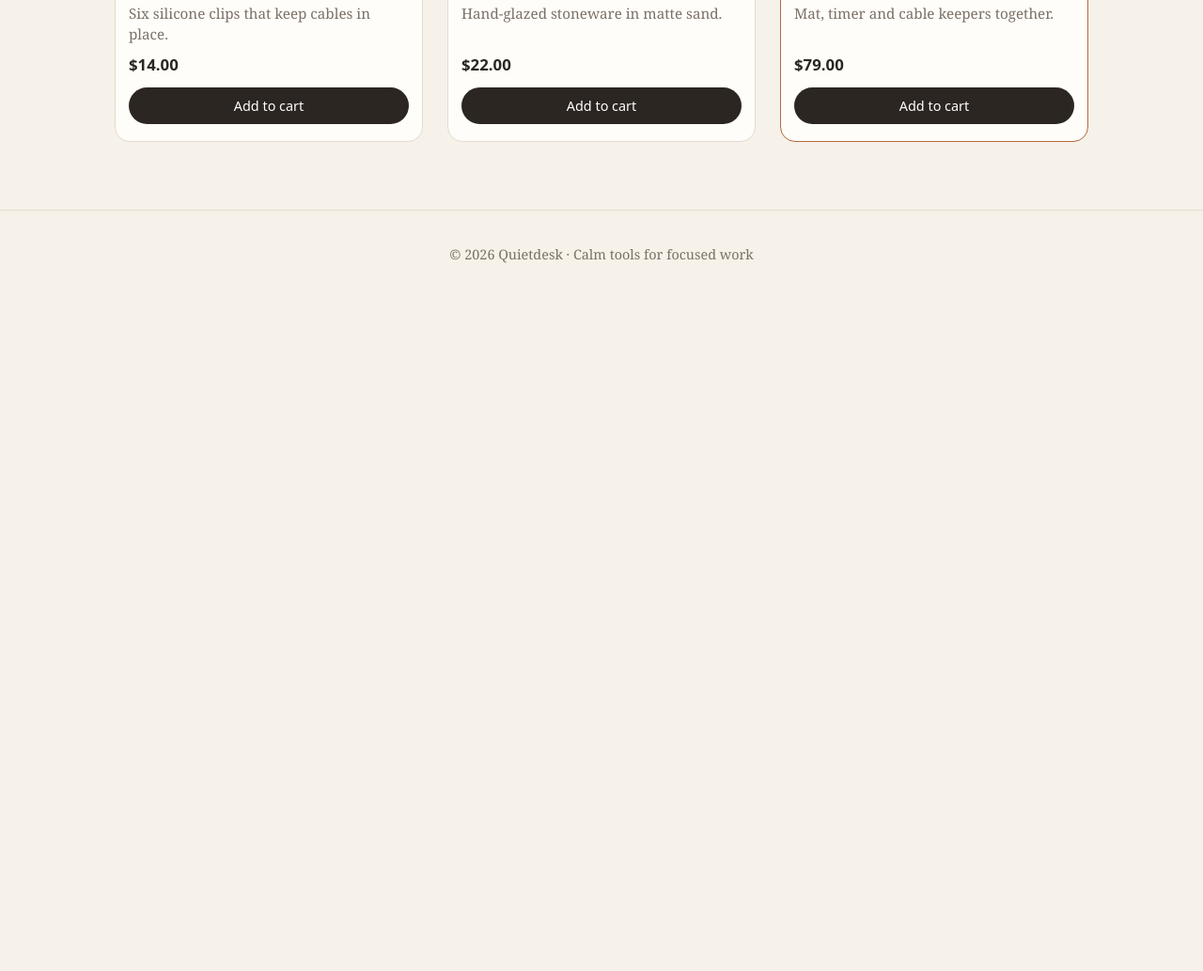
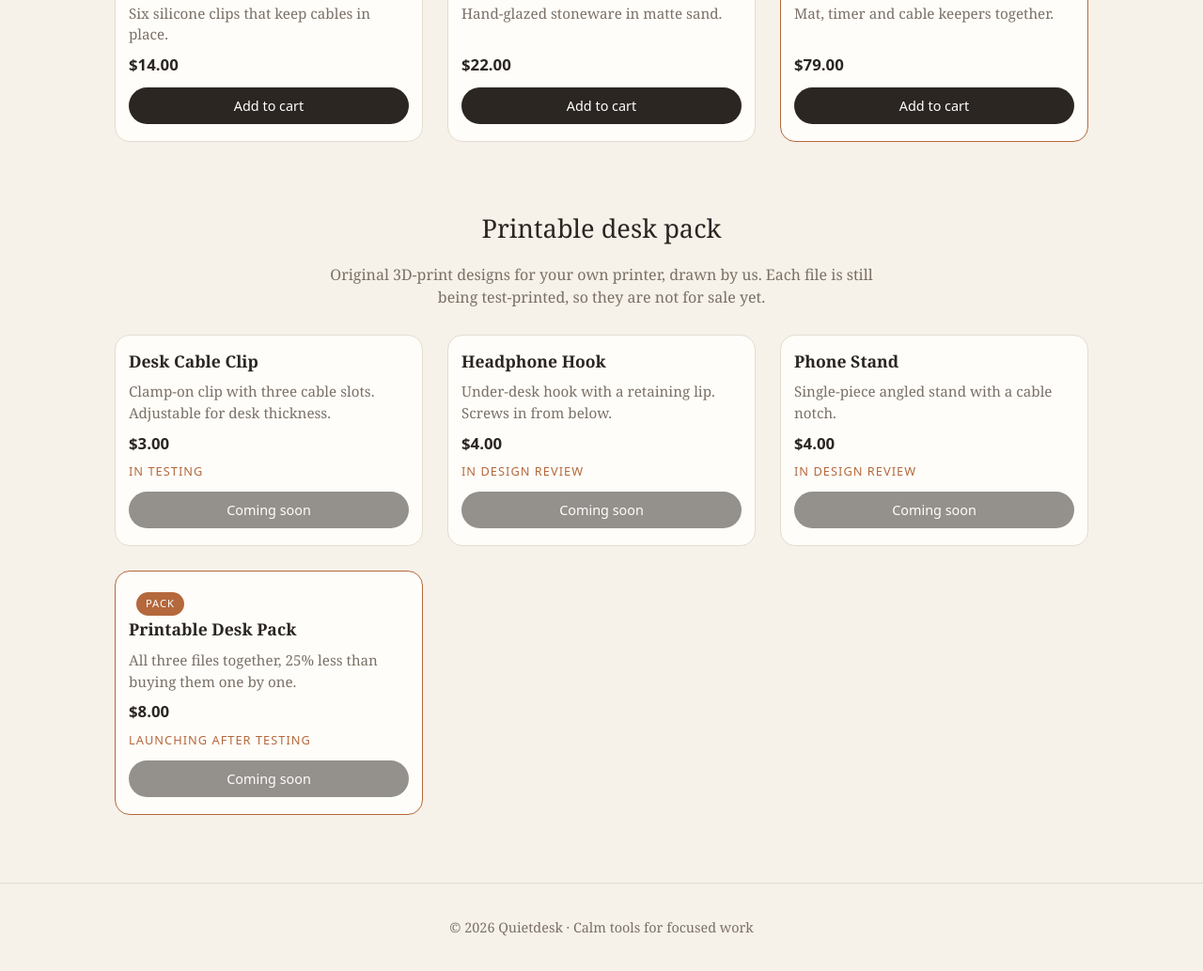
Before and after one commit to ibbsjr-hue/store-site, a plain HTML site: page index.html in a window 1280 px wide. Shown: the part 1336-2369 px from the top of the page at 94% size. Before the commit the page ends 1654 px from the top, so only its background shows below. Drawn offline with Linux system fonts and the light colour scheme.

Commit message:
Fix cart drawer close/empty checkout/touch targets; add Printables (in testing) section

```diff
--- /dev/null
+++ b/extras.css
@@ -0,0 +1,11 @@
+#cart-close{position:absolute;top:14px;right:14px;width:44px;height:44px;padding:0;font-size:1.4rem;line-height:1;background:var(--sand);color:var(--ink)}
+#cart-close:hover{background:var(--accent);color:#fff}
+#cart-backdrop{position:fixed;inset:0;background:rgba(43,38,34,.35);z-index:9}
+#cart-backdrop[hidden]{display:none}
+#items button{min-width:44px;min-height:44px;font-size:1.1rem}
+#checkout:disabled{opacity:.45;cursor:not-allowed}
+.printables{max-width:1100px;margin:0 auto;padding:0 32px 72px}
+.printables .lead{text-align:center;color:var(--muted);max-width:620px;margin:-12px auto 28px}
+.card .soon{font-family:system-ui,sans-serif;font-size:.8rem;color:var(--accent);text-transform:uppercase;letter-spacing:.08em}
+.card button:disabled{opacity:.5;cursor:not-allowed;background:var(--ink)}
+@media(max-width:600px){.printables{padding:0 16px 48px}}
--- /dev/null
+++ b/extras.js
@@ -0,0 +1,16 @@
+(function(){
+  var cart=document.getElementById('cart'),toggle=document.getElementById('cart-toggle');
+  var bd=document.createElement('div');bd.id='cart-backdrop';bd.hidden=true;document.body.appendChild(bd);
+  var x=document.createElement('button');x.id='cart-close';x.type='button';x.setAttribute('aria-label','Close cart');x.textContent='\u00d7';cart.insertBefore(x,cart.firstChild);
+  function sync(){bd.hidden=cart.hidden;toggle.setAttribute('aria-expanded',String(!cart.hidden));}
+  function close(){cart.hidden=true;sync();}
+  x.onclick=close;bd.onclick=close;
+  document.addEventListener('keydown',function(e){if(e.key==='Escape'&&!cart.hidden)close();});
+  toggle.addEventListener('click',function(){setTimeout(sync,0);});
+  var co=document.getElementById('checkout'),total=document.getElementById('total');
+  function chk(){co.disabled=(total.textContent==='$0.00');}
+  new MutationObserver(chk).observe(total,{childList:true,characterData:true,subtree:true});chk();
+  document.addEventListener('click',function(e){var r=e.target.dataset&&e.target.dataset.rm;if(r){e.target.setAttribute('aria-label','Remove one');}});
+  new MutationObserver(function(){document.querySelectorAll('#items button[data-rm]').forEach(function(b){b.setAttribute('aria-label','Remove one '+b.closest('li').firstChild.textContent);});}).observe(document.getElementById('items'),{childList:true});
+  document.querySelectorAll('#items button[data-rm]').forEach(function(b){b.setAttribute('aria-label','Remove one '+b.closest('li').firstChild.textContent);});
+})();
--- a/index.html
+++ b/index.html
@@ -7,6 +7,7 @@
 <meta name="description" content="Quietdesk makes minimal desk accessories for people who do their best work in a calm space.">
 <link rel="icon" href="favicon.svg" type="image/svg+xml">
 <link rel="stylesheet" href="styles.css?v=4">
+<link rel="stylesheet" href="extras.css?v=5">
 </head>
 <body>
 <header>
@@ -30,6 +31,16 @@
   </section>
   <h2 class="section-title" id="shop">The collection</h2>
   <section id="products" class="grid"></section>
+  <h2 class="section-title" id="printables">Printable desk pack</h2>
+  <section class="printables">
+    <p class="lead">Original 3D-print designs for your own printer, drawn by us. Each file is still being test-printed, so they are not for sale yet.</p>
+    <div class="grid" style="padding:0">
+      <div class="card"><div><strong>Desk Cable Clip</strong></div><div class="desc">Clamp-on clip with three cable slots. Adjustable for desk thickness.</div><div class="price">$3.00</div><span class="soon">In testing</span><button disabled>Coming soon</button></div>
+      <div class="card"><div><strong>Headphone Hook</strong></div><div class="desc">Under-desk hook with a retaining lip. Screws in from below.</div><div class="price">$4.00</div><span class="soon">In design review</span><button disabled>Coming soon</button></div>
+      <div class="card"><div><strong>Phone Stand</strong></div><div class="desc">Single-piece angled stand with a cable notch.</div><div class="price">$4.00</div><span class="soon">In design review</span><button disabled>Coming soon</button></div>
+      <div class="card featured"><span class="badge">Pack</span><div style="height:26px"></div><div><strong>Printable Desk Pack</strong></div><div class="desc">All three files together, 25% less than buying them one by one.</div><div class="price">$8.00</div><span class="soon">Launching after testing</span><button disabled>Coming soon</button></div>
+    </div>
+  </section>
 </main>
 <aside id="cart" hidden>
   <h3>Your cart</h3>
@@ -40,5 +51,6 @@
 </aside>
 <footer>&copy; 2026 Quietdesk &middot; Calm tools for focused work</footer>
 <script src="app.js?v=4"></script>
+<script src="extras.js?v=5"></script>
 </body>
 </html>
```
